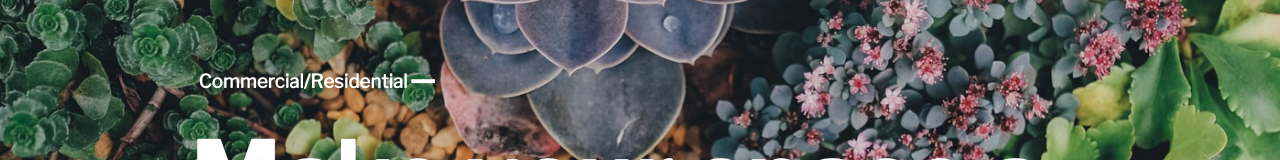
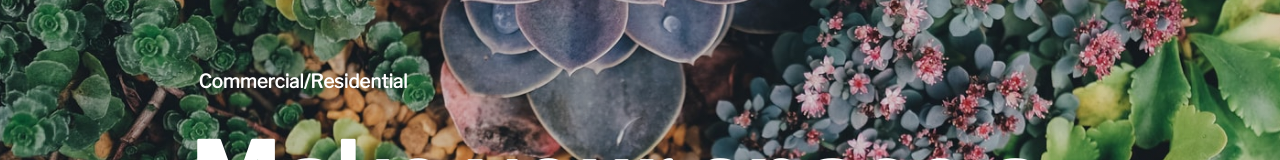
Before and after one commit to br8S/Cal-Trends-Landscaping-React, a React (Create React App) app: page /commercial in a window 1280 px wide. Shown: the part 242-402 px from the top of the page. Built offline with nearby package versions, Linux system fonts and the light colour scheme.

Commit message:
removed line from page labels

```diff
--- a/src/About.js
+++ b/src/About.js
@@ -6,7 +6,7 @@ function About() {
         <div>
             <header>
                 <div className="headerContent">
-                    <h3 className="section-name"> About &#9473;&#9473;</h3>
+                    <h3 className="section-name"> About </h3>
                     <h1 className="section-title">Personalized and total service.</h1>
                 </div>
             </header>
--- a/src/Commercial.js
+++ b/src/Commercial.js
@@ -8,7 +8,7 @@ function Commercial() {
         <div>
             <header>
                 <div className="headerContent">
-                    <h3 className="section-name">Commercial/Residential &#9473;&#9473;</h3>
+                    <h3 className="section-name">Commercial/Residential</h3>
                     <h1 className="section-title">Make your space a personal one.</h1>
                 </div>
             </header>
--- a/src/Contact.js
+++ b/src/Contact.js
@@ -7,7 +7,7 @@ function Contact() {
         <div>
             <header>
                 <div className="headerContent">
-                    <h3 className="section-name">Contact Us &#9473;&#9473;</h3>
+                    <h3 className="section-name">Contact Us</h3>
                     <h1 className="section-title">Have a question for us? Go for it.</h1>
                 </div>
             </header>
--- a/src/Gallery.js
+++ b/src/Gallery.js
@@ -72,7 +72,7 @@ function Gallery() {
         <div>
             <header>
                 <div className="headerContent">
-                    <h3 className="section-name">Gallery &#9473;&#9473;</h3>
+                    <h3 className="section-name">Gallery</h3>
                     <h1 className="section-title">Check out some of our work.</h1>
                 </div>
             </header>
```
